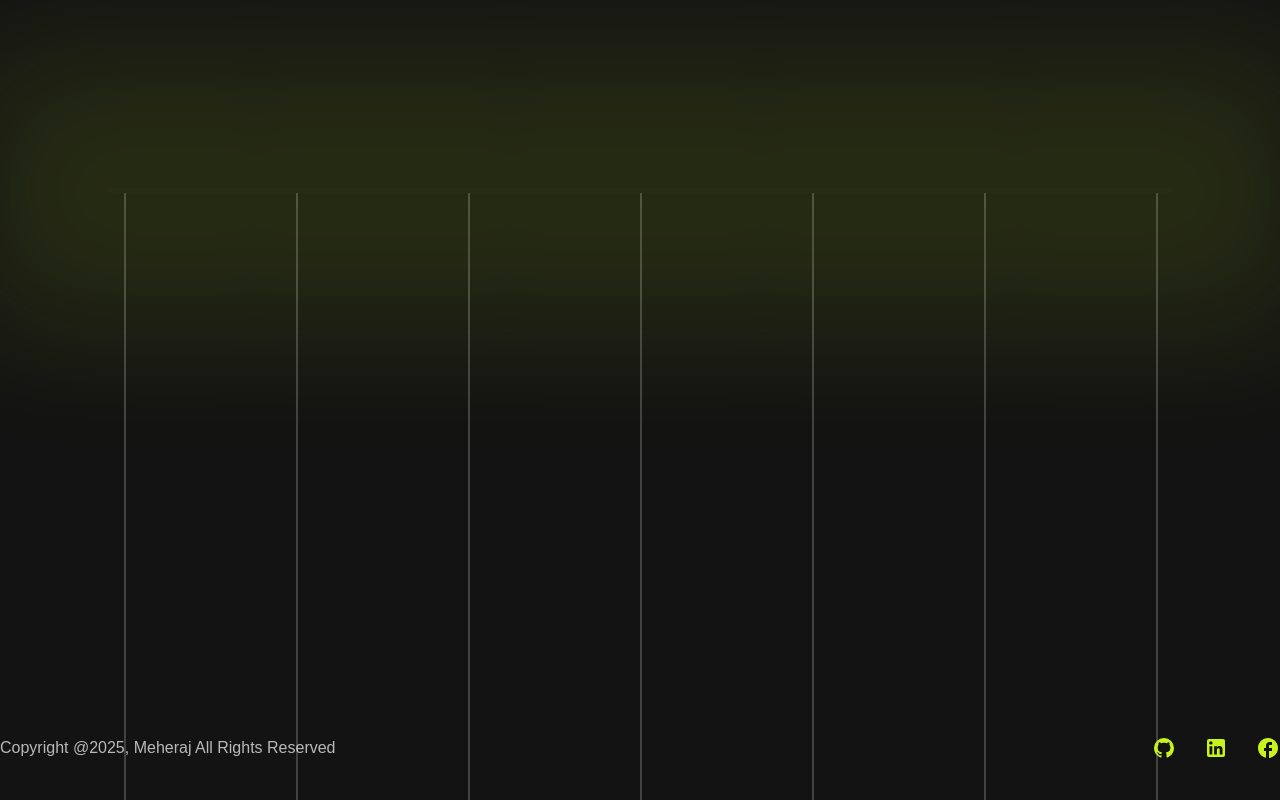
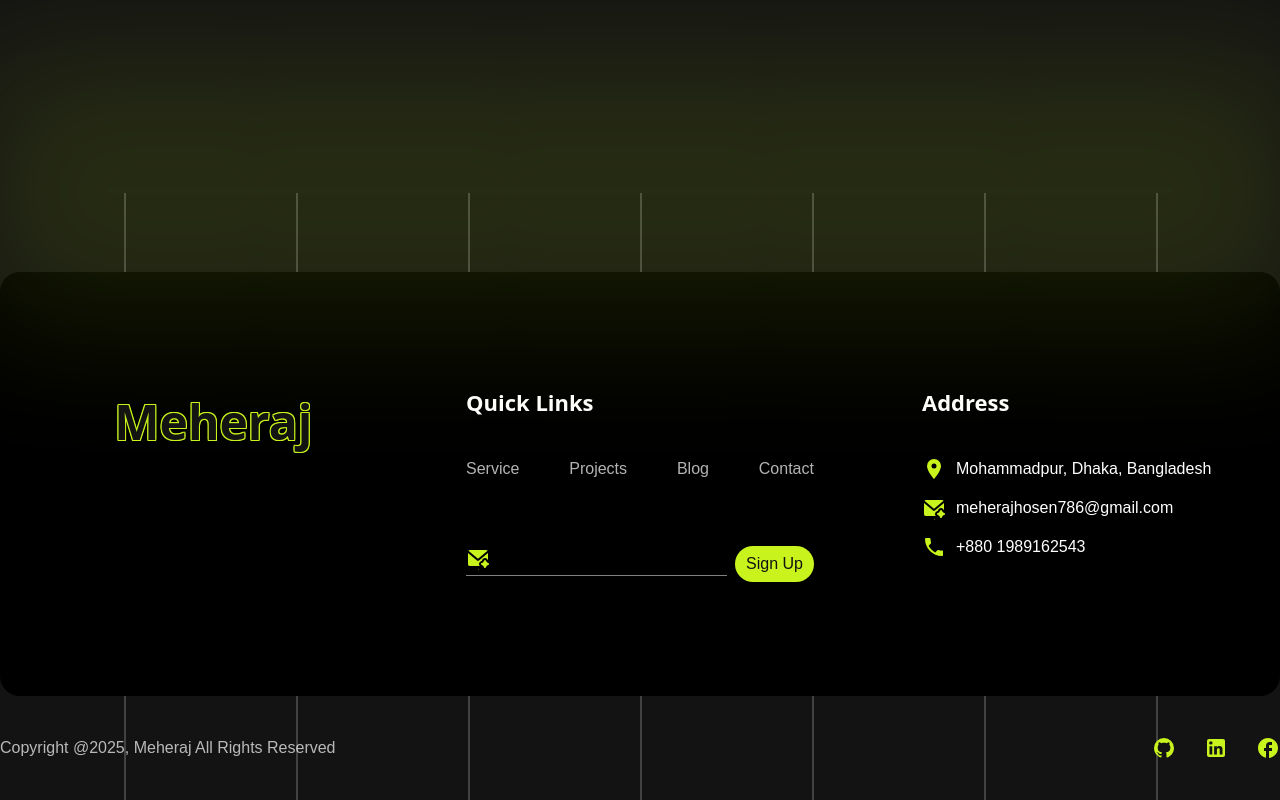
Before and after one commit to meheraj786/my-portfolio, a React (Vite) app: page / in a window 1280 px wide. Shown: the part 7640-8440 px from the top of the page. Built offline with nearby package versions, Linux system fonts and the light colour scheme.

Commit message:
footer bug fix

```diff
--- a/src/pages/Footer/Footer.jsx
+++ b/src/pages/Footer/Footer.jsx
@@ -1,34 +1,12 @@
 import React, {useRef, useEffect} from "react";
 import Logo from "../Logo.jsx";
 import {NavLink} from "react-router-dom";
-import gsap from 'gsap';
-import {ScrollTrigger} from 'gsap/ScrollTrigger';
 
 function Footer() {
-  gsap.registerPlugin(ScrollTrigger);
-  const footerRef = useRef(null);
-  const footerMainRef = useRef(null);
-  useEffect(() => {
-    gsap.fromTo(footerRef.current,
-
-      { opacity: 0, y: "100%" },
-      {
-        opacity: 1,
-        y: 0,
-        // duration: 3,
-        scrollTrigger: {
-          trigger: footerMainRef.current,
-          start: "top 80%",
-          end: "top 80%",
-          scrub: 2,
-        }
-      }
-    )
-  }, []);
   return (
     <>
-      <div ref={footerMainRef}  className=" overflow-hidden footer pt-[79px]">
-        <div ref={footerRef} className="container py-[114px]  bg-black rounded-[20px]">
+      <div  className=" overflow-hidden footer pt-[79px]">
+        <div  className="container py-[114px]  bg-black rounded-[20px]">
           <div className="grid grid-cols-12">
             <div className="lg:col-span-4 col-span-12 mx-auto">
               <Logo />
```
